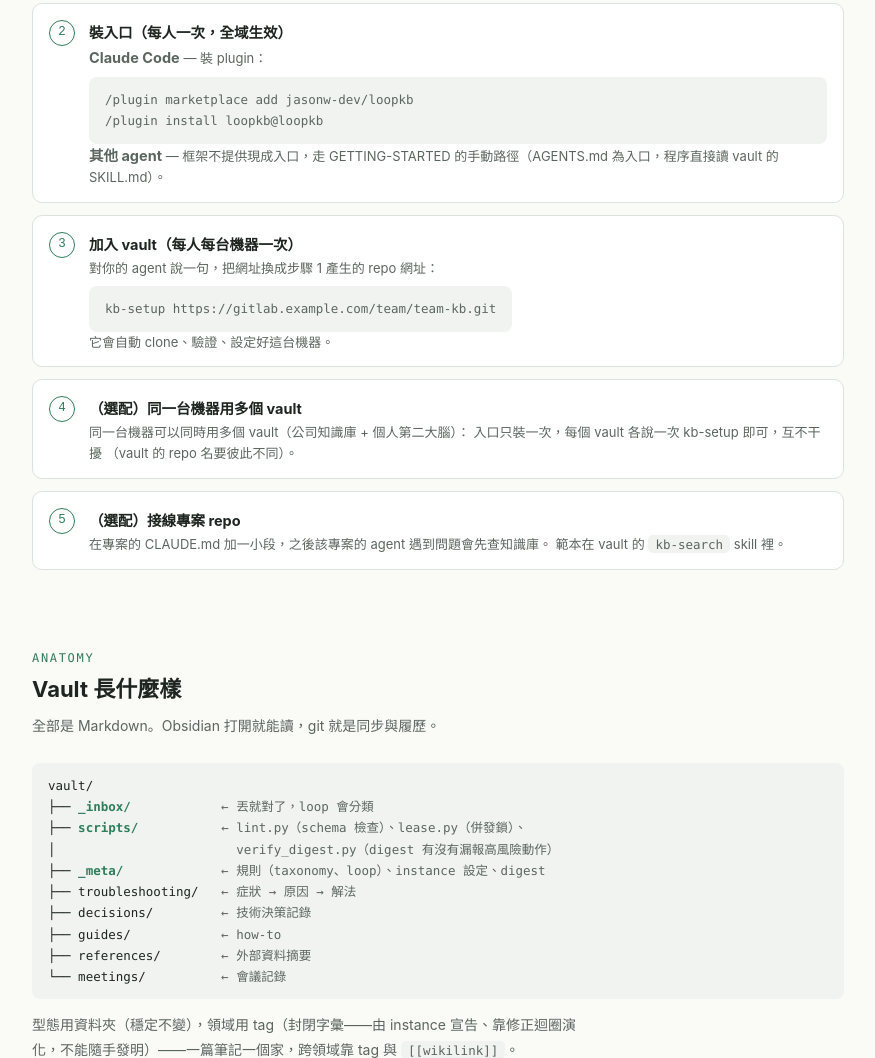
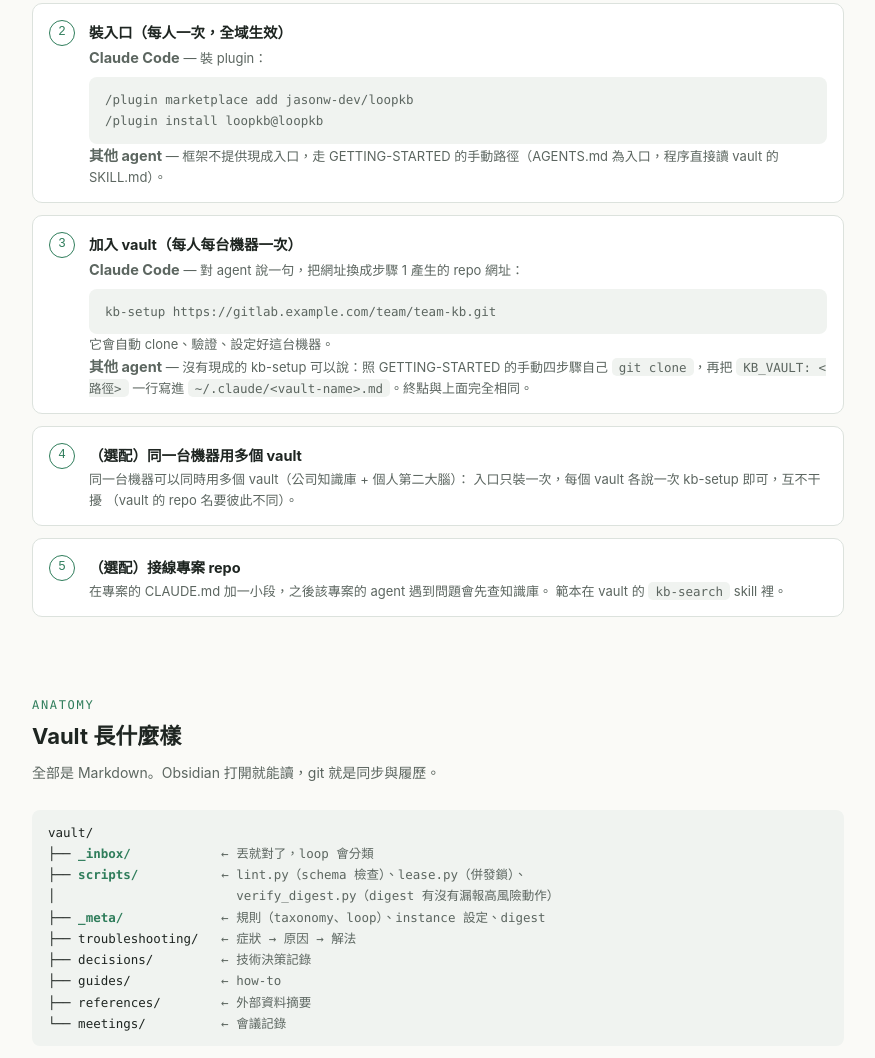
Before and after one commit to jasonw-dev/loopkb, a plain HTML site: page docs/index.html in a window 1280 px wide. Shown: the part 2720-3778 px from the top of the page, without its empty margins (202-1077 px from the left). Drawn offline with Linux system fonts and the light colour scheme.

Commit message:
docs: close two half-sentences the Codex removal left behind
Both were true only while the framework shipped two ecosystems' entry points.

kb-setup's in-vault branch said "every vault carries the entry points that route to
this file" — written when a vault carried pointer skills that routed to this
canonical file. Nothing routes to it now: it IS the file a vault ships, live in a
clone with no plugin installed, which is the honest reason to expect that branch.

The visual intro's join step told the reader to say `kb-setup <url>` to "your
agent", one step after telling non-Claude users that the framework ships them no
entry point. It now splits the step the way the step before it already does: the
one sentence for Claude Code, the manual clone plus the KB_VAULT line for anything
else, and the note that both end in the same place.

Co-Authored-By: Claude Fable 5 <noreply@anthropic.com>
Claude-Session: https://claude.ai/code/session_014ri85J3RqwgjcoMqXE7Kv8

```diff
--- a/docs/index.html
+++ b/docs/index.html
@@ -219,9 +219,12 @@ footer a:focus-visible,a:focus-visible{outline:2px solid var(--accent);outline-o
 /plugin install loopkb@loopkb</pre>
       <b>其他 agent</b> — 框架不提供現成入口，走 GETTING-STARTED 的手動路徑（AGENTS.md 為入口，程序直接讀 vault 的 SKILL.md）。</div></div></div>
     <div class="step-row"><div><b>加入 vault（每人每台機器一次）</b>
-      <div class="d">對你的 agent 說一句，把網址換成步驟 1 產生的 repo 網址：
+      <div class="d"><b>Claude Code</b> — 對 agent 說一句，把網址換成步驟 1 產生的 repo 網址：
       <pre>kb-setup https://gitlab.example.com/team/team-kb.git</pre>
-      它會自動 clone、驗證、設定好這台機器。</div></div></div>
+      它會自動 clone、驗證、設定好這台機器。<br>
+      <b>其他 agent</b> — 沒有現成的 kb-setup 可以說：照 GETTING-STARTED 的手動四步驟自己
+      <code>git clone</code>，再把 <code>KB_VAULT: &lt;路徑&gt;</code> 一行寫進
+      <code>~/.claude/&lt;vault-name&gt;.md</code>。終點與上面完全相同。</div></div></div>
     <div class="step-row"><div><b>（選配）同一台機器用多個 vault</b>
       <div class="d">同一台機器可以同時用多個 vault（公司知識庫 + 個人第二大腦）：
       入口只裝一次，每個 vault 各說一次 kb-setup 即可，互不干擾
```
Also changed, not shown: 1 other file.
